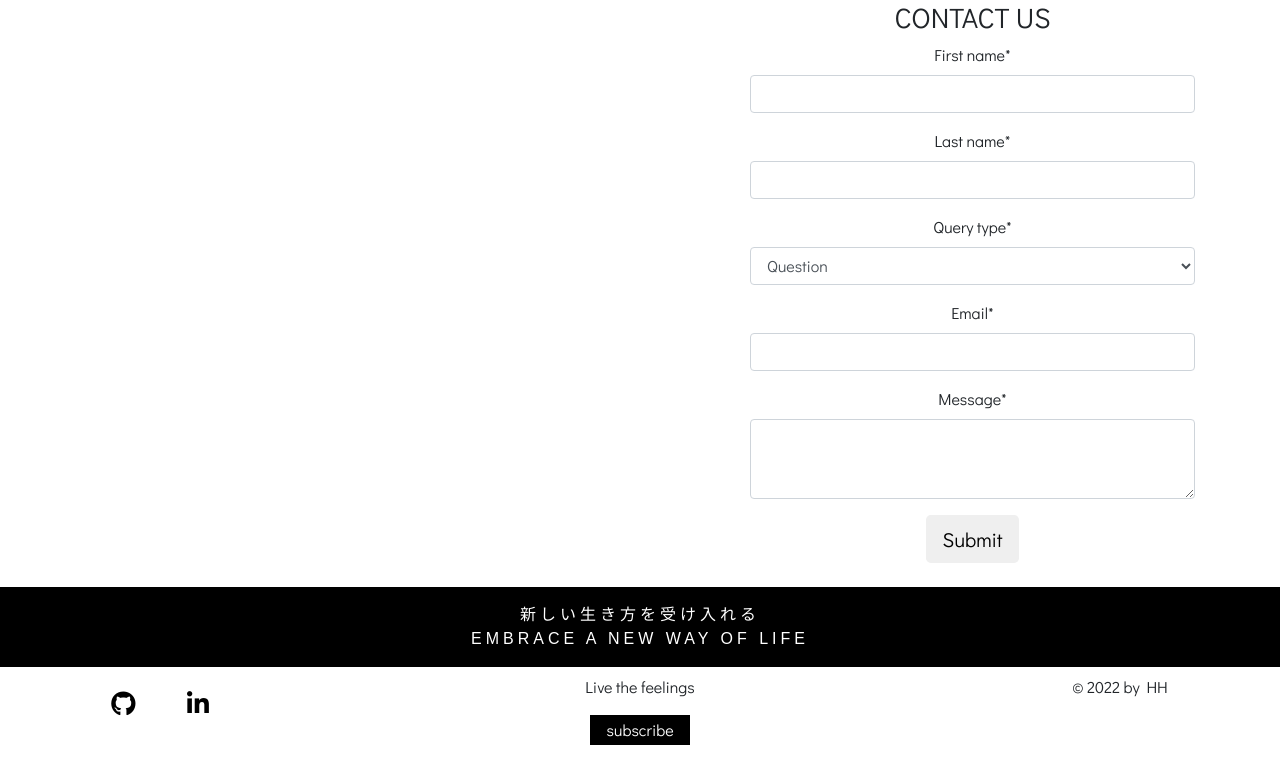
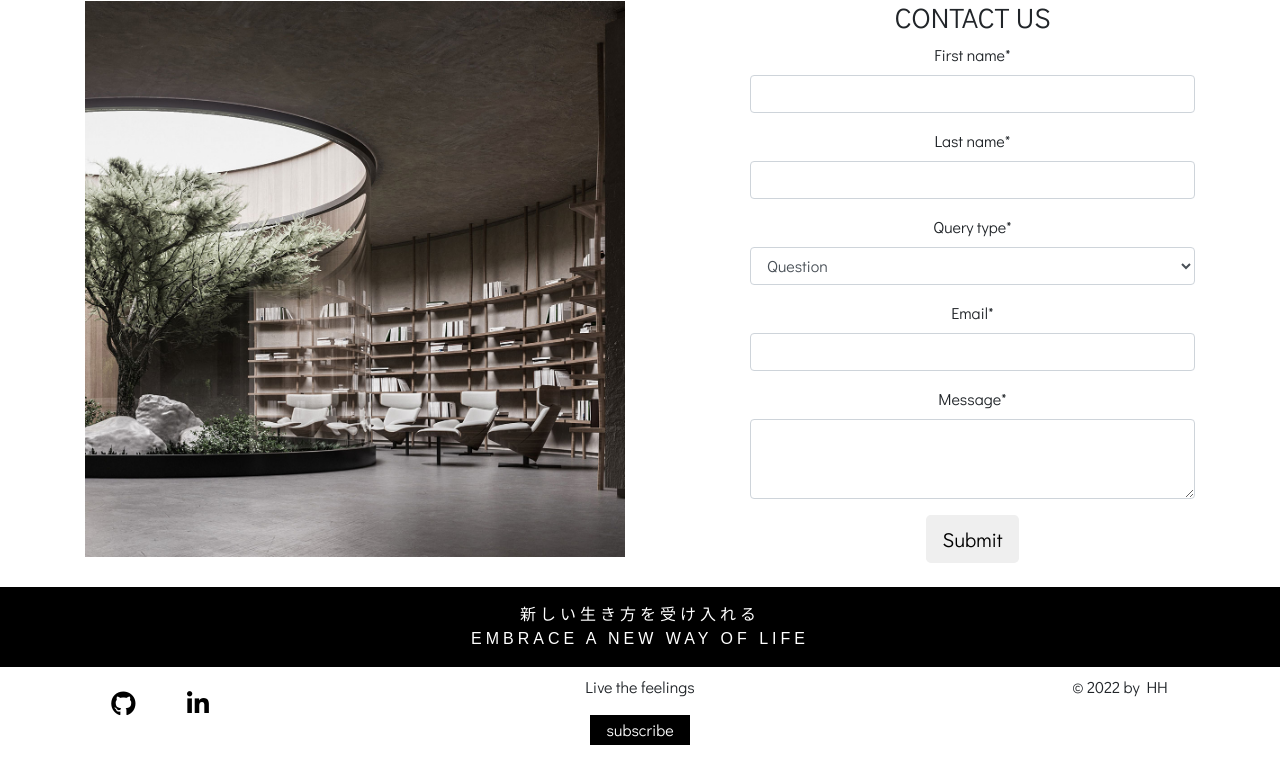
Before and after one commit to hammad25/Wabi-Sabi, a Django app: page /contact in a window 1280 px wide. Shown: the part 107-876 px from the top of the page. Run offline with Django 3.2, Linux system fonts and the light colour scheme; some libraries are stand-ins or nearby versions.

Commit message:
Add contact page img

```diff
--- a/static/style/base.css
+++ b/static/style/base.css
@@ -88,7 +88,7 @@ h1 {
 
 .wabi-sabi {
     font-size: 163px;
-    font-weight: 900;
+    font-weight: 400;
     letter-spacing: 5px;
     margin-top: -30px;
     color: #fff;
--- a/static/style/pages/about.css
+++ b/static/style/pages/about.css
@@ -1,3 +1,7 @@
+body {
+    background-image: ;
+}
+
 .about-img {
     width: inherit;
     margin-bottom: 10px;
--- a/static/style/pages/contact.css
+++ b/static/style/pages/contact.css
@@ -0,0 +1,3 @@
+.contact-img {
+    width: inherit
+}
--- a/templates/blog/contact.html
+++ b/templates/blog/contact.html
@@ -15,9 +15,11 @@
 
 
 <div class="container">
-
     <div class="row">
-        <div class="col-md-5 offset-md-7 mb-4 text-center">
+        <div class="col-6 d-none d-md-block">
+            <img class="contact-img" src="{% static 'images/contact.jpeg' %}" alt="">
+        </div>
+        <div class="col-md-5 offset-md-1 mb-4 text-center">
             <h3>CONTACT US</h3>
             <form method="POST" action="{% url 'contact' %}">
                 {% csrf_token %}
```
Also changed, not shown: static/images/contact.jpeg (added).
